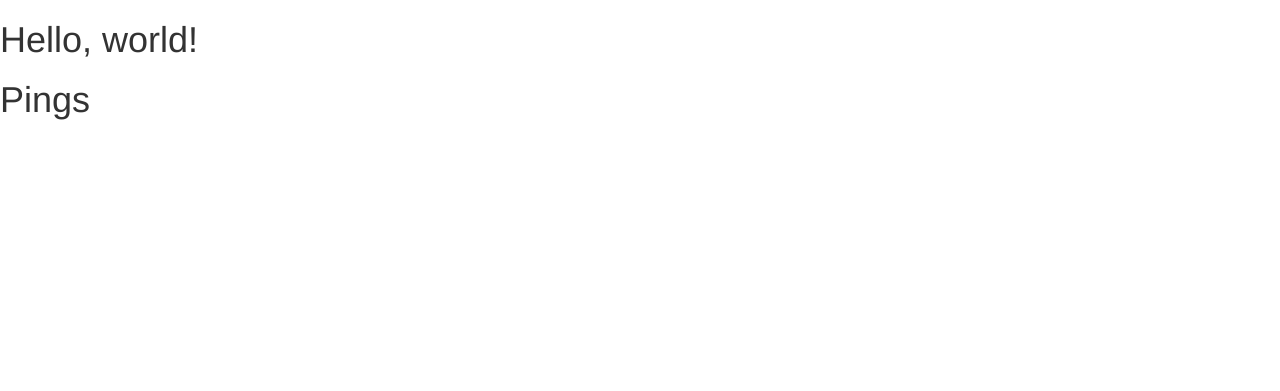
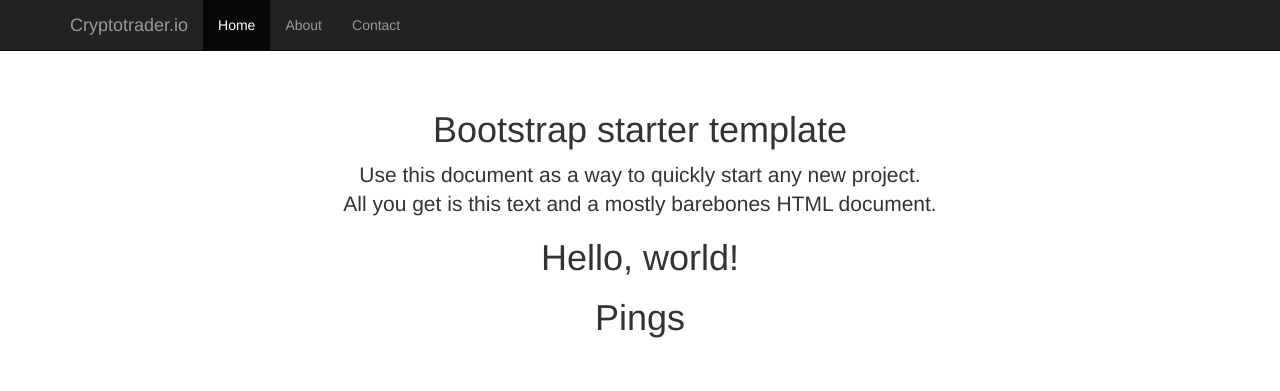
Before and after one commit to caminante99/cryptotrader.io, a website: page public/index.html in a window 1280 px wide. Drawn offline with nearby package versions, Linux system fonts and the light colour scheme.

Commit message:
bootstrap header

```diff
--- a/public/index.html
+++ b/public/index.html
@@ -25,11 +25,52 @@
             document.querySelector('#pings').appendChild(li);
         };
     </script>
+
+    <style>
+        body {
+            padding-top: 50px;
+        }
+        .starter-template {
+            padding: 40px 15px;
+            text-align: center;
+        }
+    </style>
 </head>
 <body>
-<h1>Hello, world!</h1>
-<h1>Pings</h1>
-<ul id='pings'></ul>
+
+<div class="navbar navbar-inverse navbar-fixed-top" role="navigation">
+    <div class="container">
+        <div class="navbar-header">
+            <button type="button" class="navbar-toggle" data-toggle="collapse" data-target=".navbar-collapse">
+                <span class="sr-only">Toggle navigation</span>
+                <span class="icon-bar"></span>
+                <span class="icon-bar"></span>
+                <span class="icon-bar"></span>
+            </button>
+            <a class="navbar-brand" href="#">Cryptotrader.io</a>
+        </div>
+        <div class="collapse navbar-collapse">
+            <ul class="nav navbar-nav">
+                <li class="active"><a href="#">Home</a></li>
+                <li><a href="#about">About</a></li>
+                <li><a href="#contact">Contact</a></li>
+            </ul>
+        </div><!--/.nav-collapse -->
+    </div>
+</div>
+
+<div class="container">
+
+    <div class="starter-template">
+        <h1>Bootstrap starter template</h1>
+        <p class="lead">Use this document as a way to quickly start any new project.<br> All you get is this text and a mostly barebones HTML document.</p>
+        <h1>Hello, world!</h1>
+        <h1>Pings</h1>
+        <ul id='pings'></ul>
+    </div>
+
+</div><!-- /.container -->
+
 <script src="https://ajax.googleapis.com/ajax/libs/jquery/1.11.0/jquery.min.js"></script>
 <script src="bower_components/bootstrap/dist/js/bootstrap.min.js"></script>
 </body>
```
